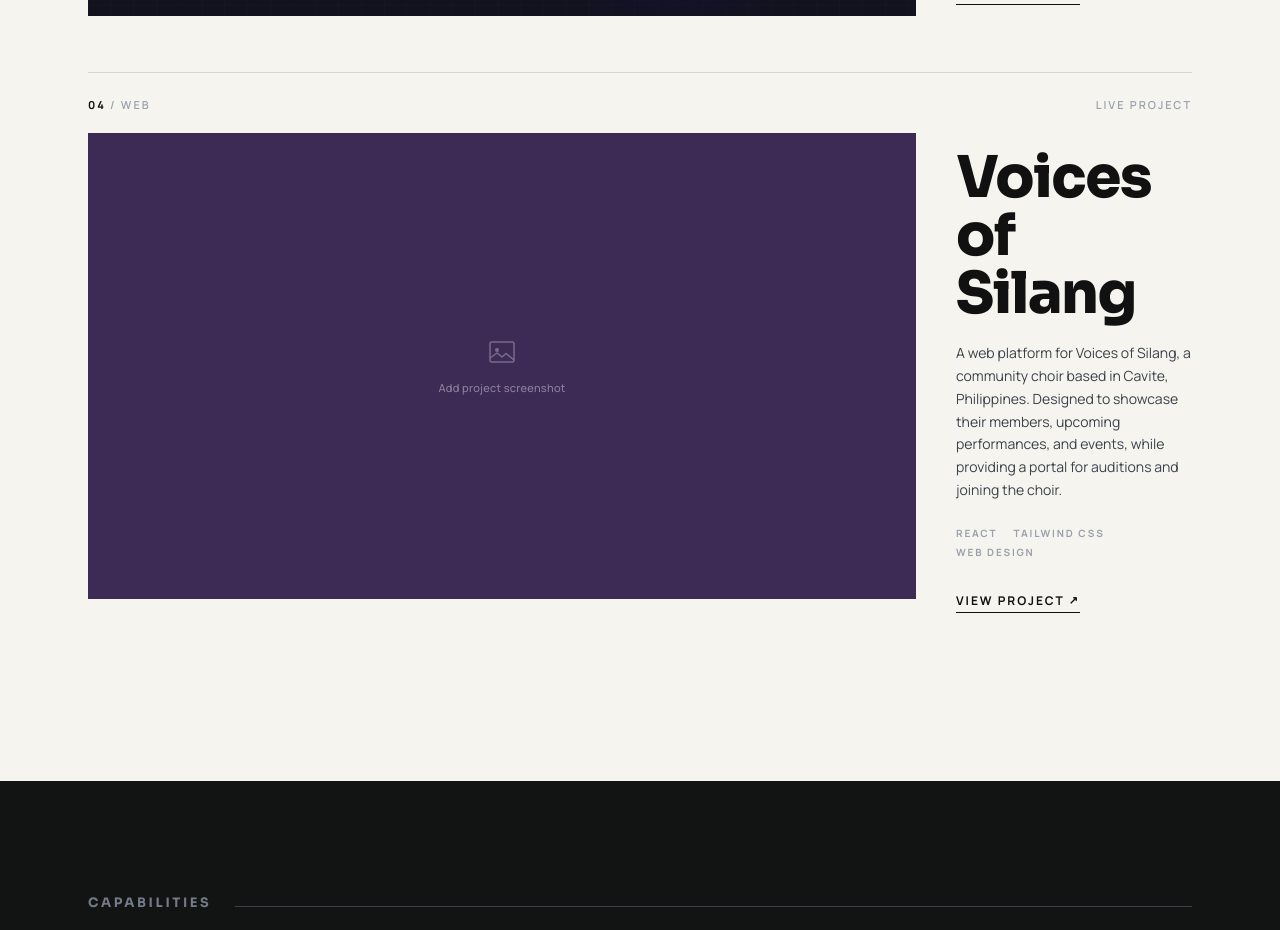
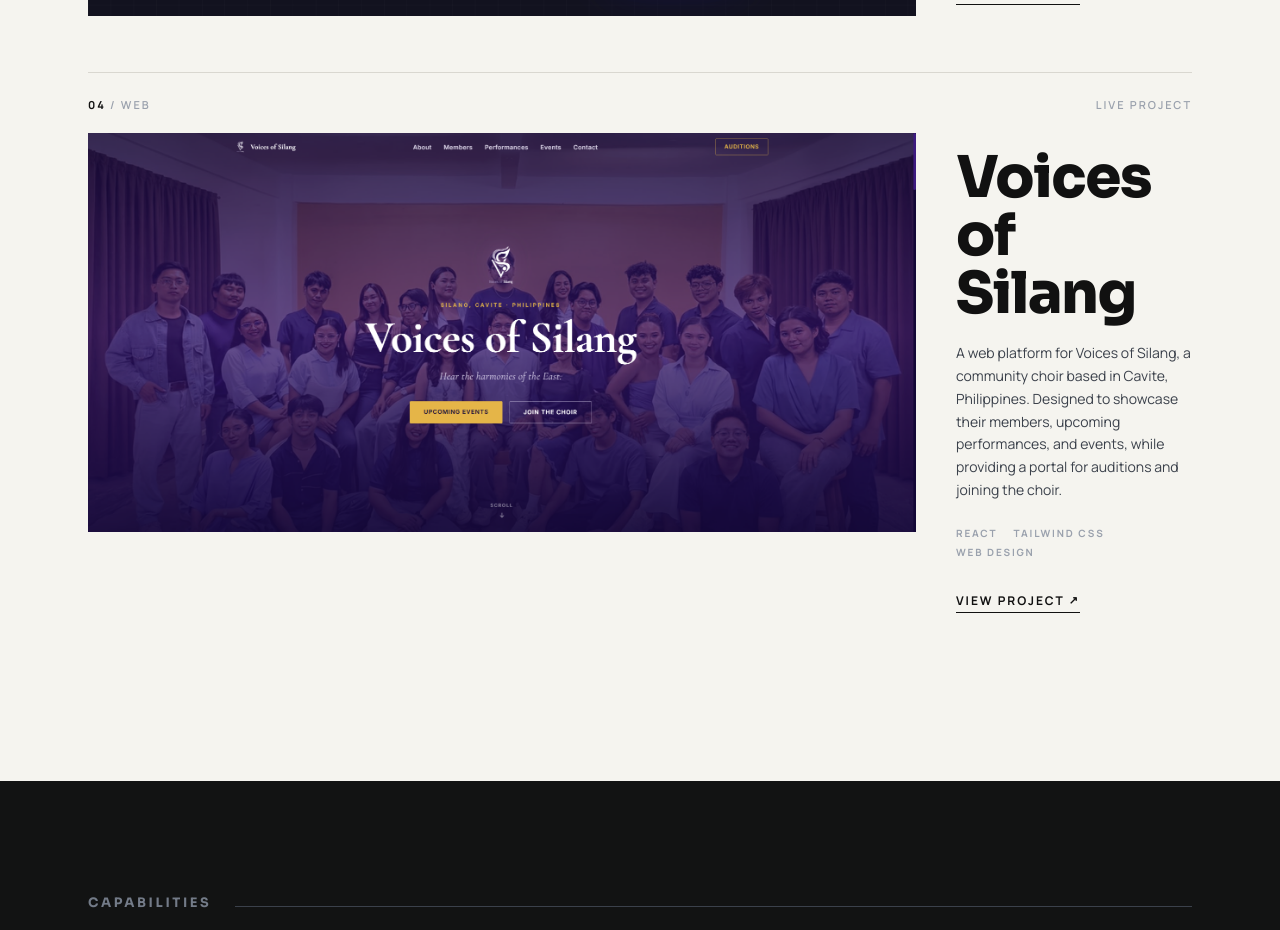
Before and after one commit to Stephen-Tiozon/Stephen-s-Portfolio, a React (Vite) app: page / in a window 1280 px wide. Shown: the part 3046-3976 px from the top of the page. Built offline with nearby package versions, Linux system fonts and the light colour scheme; the HTML template or start-up script is replaced by a standard one.

Commit message:
feat: implement main App component for portfolio website

```diff
--- a/src/App.tsx
+++ b/src/App.tsx
@@ -58,7 +58,7 @@
     tags: ["React", "Tailwind CSS", "Web Design"],
     keywords: ["Choir", "Landing Page", "Community"],
     mediaBg: "#3D2B56",
-    image: "", // Placeholder, add image to public folder if needed
+    image: "/VoicesOfSilang.PNG",
     cta: { label: "View Project", href: "#" },
   },
 ];
```
